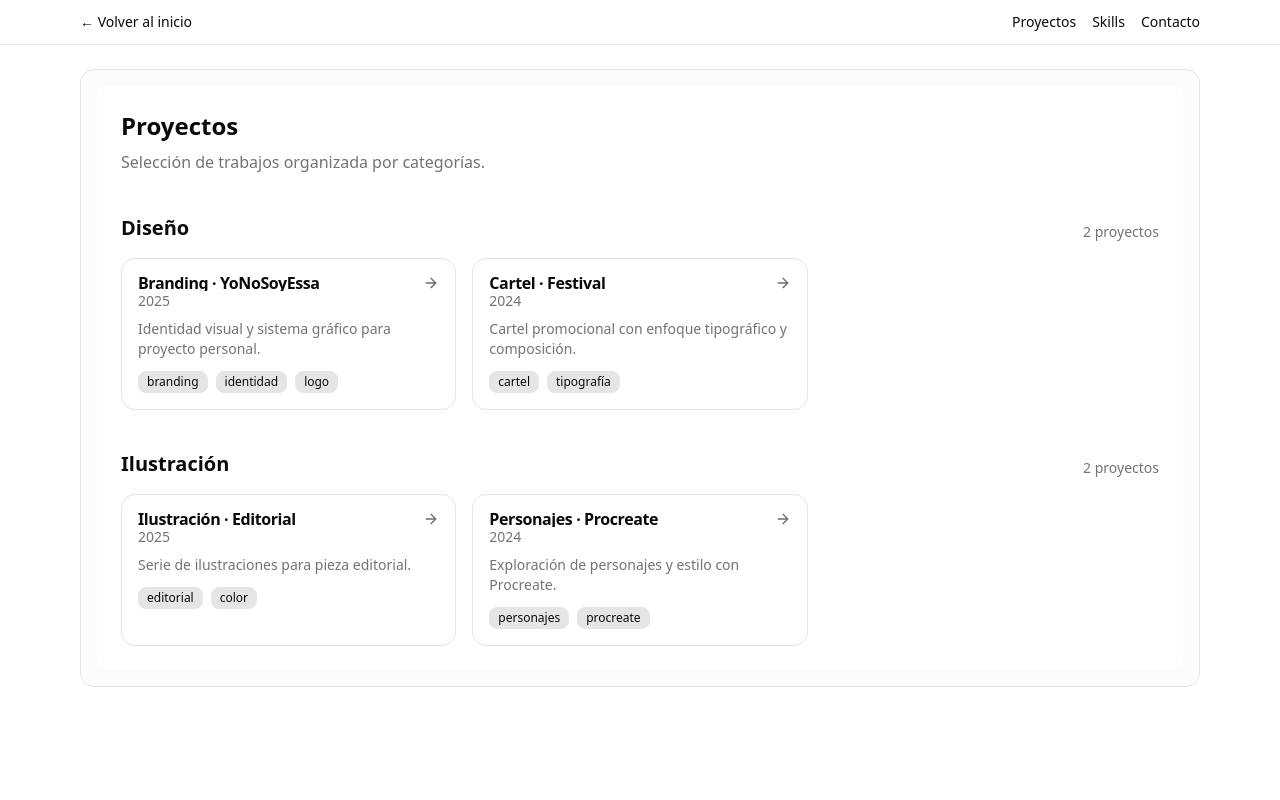
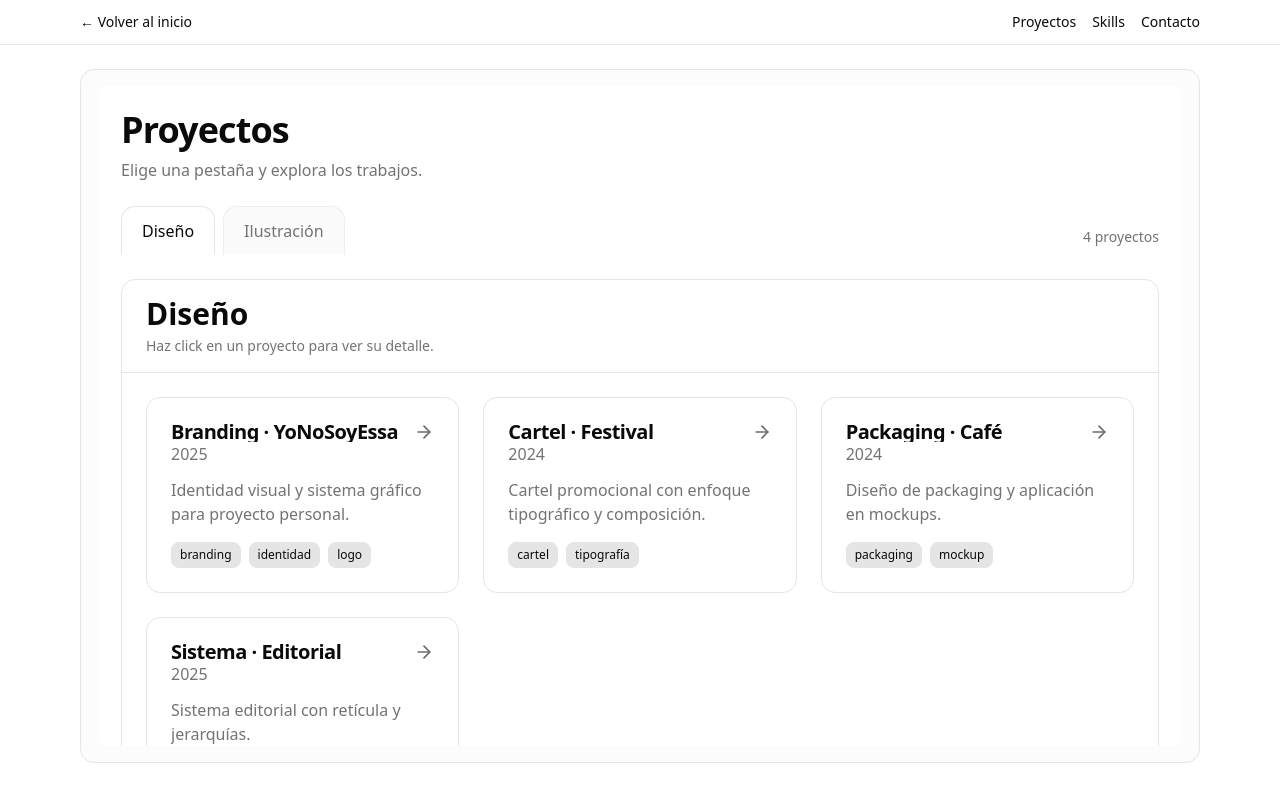
Before and after one commit to Calvdeo/Portfolio-Candela, a Vue app: page /#/app/projects in a window 1280 px wide. Built offline with nearby package versions, Linux system fonts and the light colour scheme.

Commit message:
scroll y pestañas

```diff
--- a/src/data/projects.ts
+++ b/src/data/projects.ts
@@ -43,4 +43,36 @@ export const projects: Project[] = [
     tags: ["personajes", "procreate"],
     description: "Exploración de personajes y estilo con Procreate.",
   },
+  {
+  slug: "packaging-cafe",
+  title: "Packaging · Café",
+  category: "diseño",
+  year: "2024",
+  tags: ["packaging", "mockup"],
+  description: "Diseño de packaging y aplicación en mockups.",
+},
+{
+  slug: "sistema-editorial",
+  title: "Sistema · Editorial",
+  category: "diseño",
+  year: "2025",
+  tags: ["retícula", "editorial"],
+  description: "Sistema editorial con retícula y jerarquías.",
+},
+{
+  slug: "ilustracion-poster",
+  title: "Ilustración · Póster",
+  category: "ilustración",
+  year: "2024",
+  tags: ["poster", "color"],
+  description: "Ilustración para póster con enfoque narrativo.",
+},
+{
+  slug: "ilustracion-story",
+  title: "Ilustración · Story",
+  category: "ilustración",
+  year: "2025",
+  tags: ["rrss", "personajes"],
+  description: "Ilustraciones para piezas de redes sociales.",
+},
 ]
--- a/src/layouts/IllustratorLayout.vue
+++ b/src/layouts/IllustratorLayout.vue
@@ -26,11 +26,11 @@ function goToStart() {
     </header>
 
     <main class="relative mx-auto max-w-6xl px-4 py-6">
-      <div class="rounded-xl border bg-muted/30 p-4">
-        <div class="rounded-lg bg-background p-6 min-h-[60vh]">
-          <RouterView />
-        </div>
-      </div>
-    </main>
+  <div class="rounded-xl border bg-muted/30 p-4">
+    <div class="rounded-lg bg-background p-6 h-[calc(100svh-140px)] overflow-y-auto">
+      <RouterView />
+    </div>
+  </div>
+</main>
   </div>
 </template>
--- a/src/pages/app/ProjectDetail.vue
+++ b/src/pages/app/ProjectDetail.vue
@@ -2,6 +2,7 @@
 import { computed } from "vue"
 import { useRoute, RouterLink } from "vue-router"
 import { projects } from "@/data/projects"
+
 import { Badge } from "@/components/ui/badge"
 import { Button } from "@/components/ui/button"
 import { ArrowLeft } from "lucide-vue-next"
@@ -10,24 +11,22 @@ const route = useRoute()
 
 const project = computed(() => {
   const slug = String(route.params.slug)
-  return projects.find(p => p.slug === slug) ?? null
+  return projects.find((p) => p.slug === slug) ?? null
 })
 </script>
 
 <template>
   <div class="space-y-6">
-    <div class="flex items-center justify-between gap-4">
-      <RouterLink to="/app/projects">
-        <Button variant="ghost">
-          <ArrowLeft class="h-4 w-4 mr-2" />
-          Volver a proyectos
-        </Button>
-      </RouterLink>
-    </div>
+    <RouterLink to="/app/projects/design">
+      <Button variant="ghost">
+        <ArrowLeft class="h-4 w-4 mr-2" />
+        Volver a proyectos
+      </Button>
+    </RouterLink>
 
     <div v-if="project" class="space-y-4">
       <div class="space-y-1">
-        <h2 class="text-2xl font-semibold">{{ project.title }}</h2>
+        <h2 class="text-3xl font-semibold">{{ project.title }}</h2>
         <p class="text-sm text-muted-foreground">
           {{ project.category }} · {{ project.year ?? "—" }}
         </p>
@@ -37,21 +36,16 @@ const project = computed(() => {
         <Badge v-for="t in project.tags" :key="t" variant="secondary">{{ t }}</Badge>
       </div>
 
-      <p class="text-muted-foreground">
-        {{ project.description }}
-      </p>
+      <p class="text-muted-foreground">{{ project.description }}</p>
 
-      <!-- Aquí luego metemos imágenes, proceso, etc. -->
       <div class="rounded-lg border p-4 text-sm text-muted-foreground">
-        Zona de contenido: imágenes, proceso, mockups, etc. (la rellenamos cuando quieras)
+        Aquí luego ponemos imágenes, proceso, mockups y lo que quieras.
       </div>
     </div>
 
     <div v-else class="rounded-lg border p-4">
-      <p class="text-sm text-muted-foreground">
-        No existe ese proyecto.
-      </p>
-      <RouterLink to="/app/projects" class="underline text-sm">Volver</RouterLink>
+      <p class="text-sm text-muted-foreground">No existe ese proyecto.</p>
+      <RouterLink to="/app/projects/design" class="underline text-sm">Volver</RouterLink>
     </div>
   </div>
 </template>
--- a/src/pages/app/Projects.vue
+++ b/src/pages/app/Projects.vue
@@ -1,96 +1,101 @@
 <script setup lang="ts">
 import { computed } from "vue"
-import { RouterLink } from "vue-router"
+import { RouterLink, useRoute } from "vue-router"
 import { projects } from "@/data/projects"
 
 import { Card, CardContent, CardHeader, CardTitle } from "@/components/ui/card"
 import { Badge } from "@/components/ui/badge"
 import { ArrowRight } from "lucide-vue-next"
 
-const designProjects = computed(() => projects.filter(p => p.category === "diseño"))
-const illustrationProjects = computed(() => projects.filter(p => p.category === "ilustración"))
+const route = useRoute()
+
+const activeTab = computed<"design" | "illustration">(() => {
+  return route.path.includes("/app/projects/illustration") ? "illustration" : "design"
+})
+
+const title = computed(() => (activeTab.value === "design" ? "Diseño" : "Ilustración"))
+
+const filteredProjects = computed(() =>
+  projects.filter((p) => (activeTab.value === "design" ? p.category === "diseño" : p.category === "ilustración"))
+)
 </script>
 
 <template>
-  <div class="space-y-10">
+  <div class="space-y-6">
     <div class="space-y-2">
-      <h2 class="text-2xl font-semibold">Proyectos</h2>
-      <p class="text-muted-foreground">
-        Selección de trabajos organizada por categorías.
+      <h2 class="text-4xl font-semibold tracking-tight">Proyectos</h2>
+      <p class="text-base text-muted-foreground">
+        Elige una pestaña y explora los trabajos.
       </p>
     </div>
 
-    <!-- DISEÑO -->
-    <section class="space-y-4">
-      <div class="flex items-end justify-between gap-4">
-        <h3 class="text-xl font-semibold">Diseño</h3>
-        <p class="text-sm text-muted-foreground">{{ designProjects.length }} proyectos</p>
+    <!-- Tabs -->
+    <div class="flex items-end gap-2">
+      <RouterLink
+        to="/app/projects/design"
+        class="px-5 py-3 rounded-t-xl border border-b-0 text-base font-medium transition"
+        :class="activeTab === 'design'
+          ? 'bg-background text-foreground border-border'
+          : 'bg-muted/40 text-muted-foreground border-border/60 hover:bg-muted/60'"
+      >
+        Diseño
+      </RouterLink>
+
+      <RouterLink
+        to="/app/projects/illustration"
+        class="px-5 py-3 rounded-t-xl border border-b-0 text-base font-medium transition"
+        :class="activeTab === 'illustration'
+          ? 'bg-background text-foreground border-border'
+          : 'bg-muted/40 text-muted-foreground border-border/60 hover:bg-muted/60'"
+      >
+        Ilustración
+      </RouterLink>
+
+      <div class="ml-auto pb-2 text-sm text-muted-foreground">
+        {{ filteredProjects.length }} proyectos
+      </div>
     </div>
 
-      <div class="grid gap-4 sm:grid-cols-2 lg:grid-cols-3">
+    <!-- Panel -->
+    <section class="rounded-xl border bg-background overflow-hidden">
+      <div class="border-b px-6 py-4">
+        <h3 class="text-3xl font-semibold">{{ title }}</h3>
+        <p class="text-sm text-muted-foreground mt-1">
+          Haz click en un proyecto para ver su detalle.
+        </p>
+      </div>
+
+      <div class="h-[70vh] overflow-y-auto px-6 py-6">
+        <div class="grid gap-6 sm:grid-cols-2 lg:grid-cols-3">
           <RouterLink
-          v-for="p in designProjects"
+            v-for="p in filteredProjects"
             :key="p.slug"
             :to="`/app/projects/${p.slug}`"
             class="block"
           >
             <Card class="h-full hover:shadow-sm transition">
-            <CardHeader>
-              <CardTitle class="text-base flex items-center justify-between gap-2">
+              <CardHeader class="p-6 pb-3">
+                <CardTitle class="text-xl flex items-center justify-between gap-3">
                   <span class="line-clamp-1">{{ p.title }}</span>
-                <ArrowRight class="h-4 w-4 opacity-60" />
+                  <ArrowRight class="h-5 w-5 opacity-60" />
                 </CardTitle>
-              <p class="text-sm text-muted-foreground">{{ p.year ?? "—" }}</p>
+                <p class="text-base text-muted-foreground">{{ p.year ?? "—" }}</p>
               </CardHeader>
 
-            <CardContent class="space-y-3">
-              <p class="text-sm text-muted-foreground line-clamp-2">
+              <CardContent class="p-6 pt-0 space-y-4">
+                <p class="text-base text-muted-foreground line-clamp-3">
                   {{ p.description }}
                 </p>
 
                 <div class="flex flex-wrap gap-2">
-                <Badge v-for="t in p.tags" :key="t" variant="secondary">{{ t }}</Badge>
+                  <Badge v-for="t in p.tags" :key="t" variant="secondary" class="text-sm px-2 py-1">
+                    {{ t }}
+                  </Badge>
                 </div>
               </CardContent>
             </Card>
           </RouterLink>
         </div>
-    </section>
-
-    <!-- ILUSTRACIÓN -->
-    <section class="space-y-4">
-      <div class="flex items-end justify-between gap-4">
-        <h3 class="text-xl font-semibold">Ilustración</h3>
-        <p class="text-sm text-muted-foreground">{{ illustrationProjects.length }} proyectos</p>
-      </div>
-
-      <div class="grid gap-4 sm:grid-cols-2 lg:grid-cols-3">
-        <RouterLink
-          v-for="p in illustrationProjects"
-          :key="p.slug"
-          :to="`/app/projects/${p.slug}`"
-          class="block"
-        >
-          <Card class="h-full hover:shadow-sm transition">
-            <CardHeader>
-              <CardTitle class="text-base flex items-center justify-between gap-2">
-                <span class="line-clamp-1">{{ p.title }}</span>
-                <ArrowRight class="h-4 w-4 opacity-60" />
-              </CardTitle>
-              <p class="text-sm text-muted-foreground">{{ p.year ?? "—" }}</p>
-            </CardHeader>
-
-            <CardContent class="space-y-3">
-              <p class="text-sm text-muted-foreground line-clamp-2">
-                {{ p.description }}
-              </p>
-
-              <div class="flex flex-wrap gap-2">
-                <Badge v-for="t in p.tags" :key="t" variant="secondary">{{ t }}</Badge>
-              </div>
-            </CardContent>
-          </Card>
-        </RouterLink>
       </div>
     </section>
   </div>
```
Also changed, not shown: src/router/index.ts (+12 -0 lines). Lines whose indentation alone changed are shown as unchanged.
